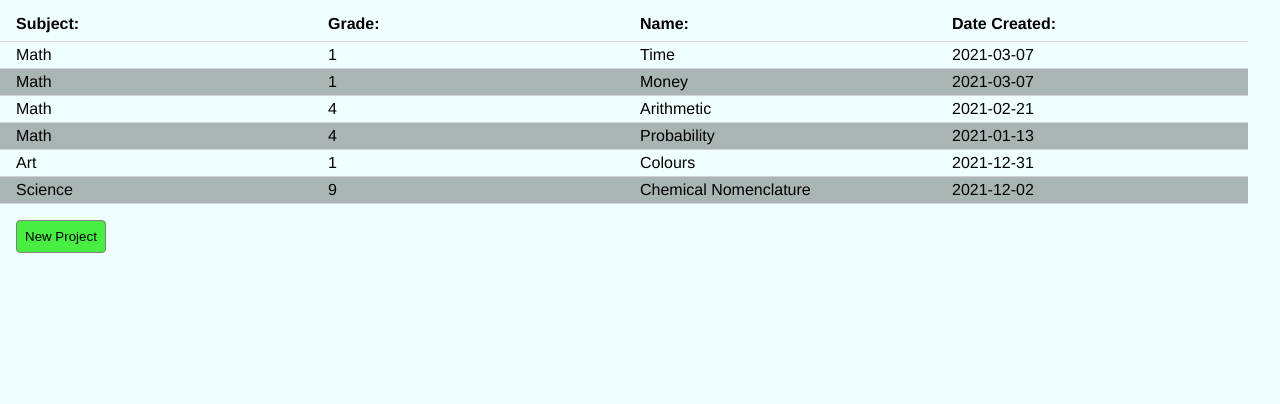
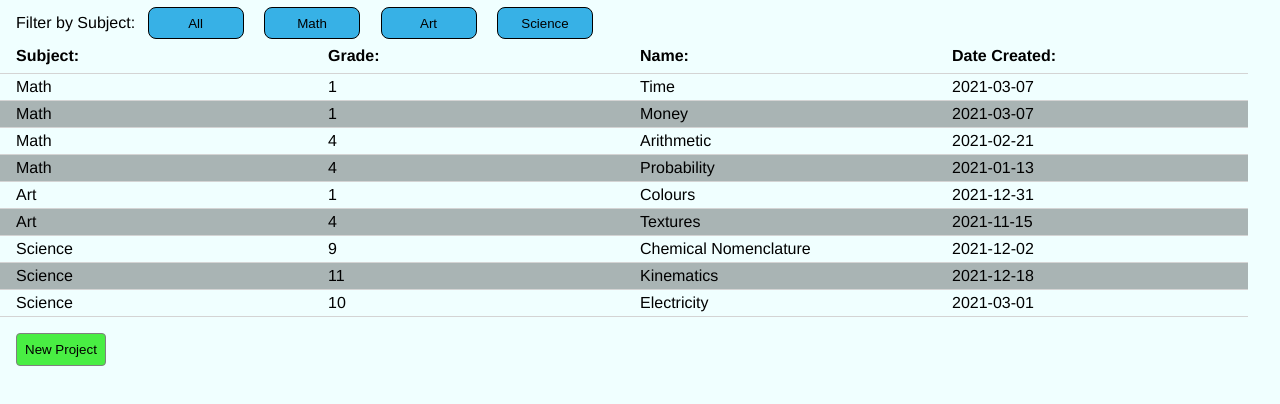
Before and after one commit to chai-tang/CISC-325-Group-22, a plain HTML site: page teacher-home.html in a window 1280 px wide. Shown: the part 252-656 px from the top of the page. Drawn offline with Linux system fonts and the light colour scheme.

Commit message:
Added filter buttons to homepage

```diff
--- a/css/styles.css
+++ b/css/styles.css
@@ -168,6 +168,21 @@ form {
 	background-color: rgb(238, 67, 67);
 	border: 1px solid gray;
 	border-radius: 4px;
+}
+
+.filter-buttons button {
+	width: 6rem;
+	height: 2rem;
+	padding: 6px;
+	text-align: center;
+	background-color: #37b1e6;
+	border: 1px solid black;
+	border-radius: 8px;
+	margin: 0px 8px 0px 8px;
+}
+
+.filter-buttons button:hover {
+	background-color: #2a92bf;
 }
 
 /* Student Project Page CSS */
--- a/js/teacher-home.js
+++ b/js/teacher-home.js
@@ -17,7 +17,9 @@ window.addEventListener("load",function(){
     // to unique pages. In practice, there would also be a function here to fetch all the
     // user's projects from a database and fill the table with that data. But this is just a
     // prototype, so that's not my problem right now.
-    makeRowsClickable()
+    makeRowsClickable();
+
+    makeFilterButtonsWork();
 
 })
 
@@ -103,3 +105,53 @@ function makeRowsClickable(){
 function redirectToProject(){
     window.location.href = "teacher-project.html";
 }
+
+
+// Makes the filter buttons work, ie they filter out the non matching project rows
+function makeFilterButtonsWork(){
+
+    // apply to the all-button
+    const allbutton = document.getElementById("all-button");
+    allbutton.addEventListener("click",function(){
+        showRows("all")
+    });
+
+    // apply to the math-button
+    const mathbutton = document.getElementById("math-button");
+    mathbutton.addEventListener("click",function(){
+        showRows("math")
+    });
+
+    // apply to the art-button
+    const artbutton = document.getElementById("art-button");
+    artbutton.addEventListener("click",function(){
+        showRows("art")
+    });
+
+    // apply to the science-button
+    const sciencebutton = document.getElementById("science-button");
+    sciencebutton.addEventListener("click",function(){
+        showRows("science")
+    });
+
+}
+
+
+// Makes all project rows with classname visible, and hides the others
+function showRows(classname){
+
+    const tbody = document.getElementsByTagName("tbody")[0];
+
+    // if classname is "all" then make everything visible
+    let isAll = classname == "all";
+
+    for (i=0; i<tbody.children.length; i++){
+        if (tbody.children[i].getAttribute("class") == classname || isAll){
+            tbody.children[i].style.display = "table-row";
+        }
+        else {
+            tbody.children[i].style.display = "none";
+        }
+    }
+
+}
--- a/teacher-home.html
+++ b/teacher-home.html
@@ -36,6 +36,13 @@
     <div class="main">
 
         <h1>Projects</h1>
+        <div class="filter-buttons">
+            Filter by Subject:
+            <button id="all-button">All</button>
+            <button id="math-button">Math</button>
+            <button id="art-button">Art</button>
+            <button id="science-button">Science</button>
+        </div>
         <table id="projects">
             <thead>
                 <tr class="table-header">
@@ -47,41 +54,59 @@
 
             </thead>
             <tbody>
-                <tr>
+                <tr class="math">
                     <td>Math</td>
                     <td>1</td>
                     <td>Time</td>
                     <td>2021-03-07</td>
                 </tr>
-                <tr>
+                <tr class="math">
                     <td>Math</td>
                     <td>1</td>
                     <td>Money</td>
                     <td>2021-03-07</td>
                 </tr>
-                <tr>
+                <tr class="math">
                     <td>Math</td>
                     <td>4</td>
                     <td>Arithmetic</td>
                     <td>2021-02-21</td>
                 </tr>
-                <tr>
+                <tr class="math">
                     <td>Math</td>
                     <td>4</td>
                     <td>Probability</td>
                     <td>2021-01-13</td>
                 </tr>
-                <tr>
+                <tr class="art">
                     <td>Art</td>
                     <td>1</td>
                     <td>Colours</td>
                     <td>2021-12-31</td>
                 </tr>
-                <tr>
+                <tr class="art">
+                    <td>Art</td>
+                    <td>4</td>
+                    <td>Textures</td>
+                    <td>2021-11-15</td>
+                </tr>
+                <tr class="science">
                     <td>Science</td>
                     <td>9</td>
                     <td>Chemical Nomenclature</td>
                     <td>2021-12-02</td>
+                </tr>
+                <tr class="science">
+                    <td>Science</td>
+                    <td>11</td>
+                    <td>Kinematics</td>
+                    <td>2021-12-18</td>
+                </tr>
+                <tr class="science">
+                    <td>Science</td>
+                    <td>10</td>
+                    <td>Electricity</td>
+                    <td>2021-03-01</td>
                 </tr>
             </tbody>
         </table>
```
Also changed, not shown: js/student-home.js (+52 -1 lines), student-home.html (+11 -4 lines), teacher-project.html (+1 -1 lines).
